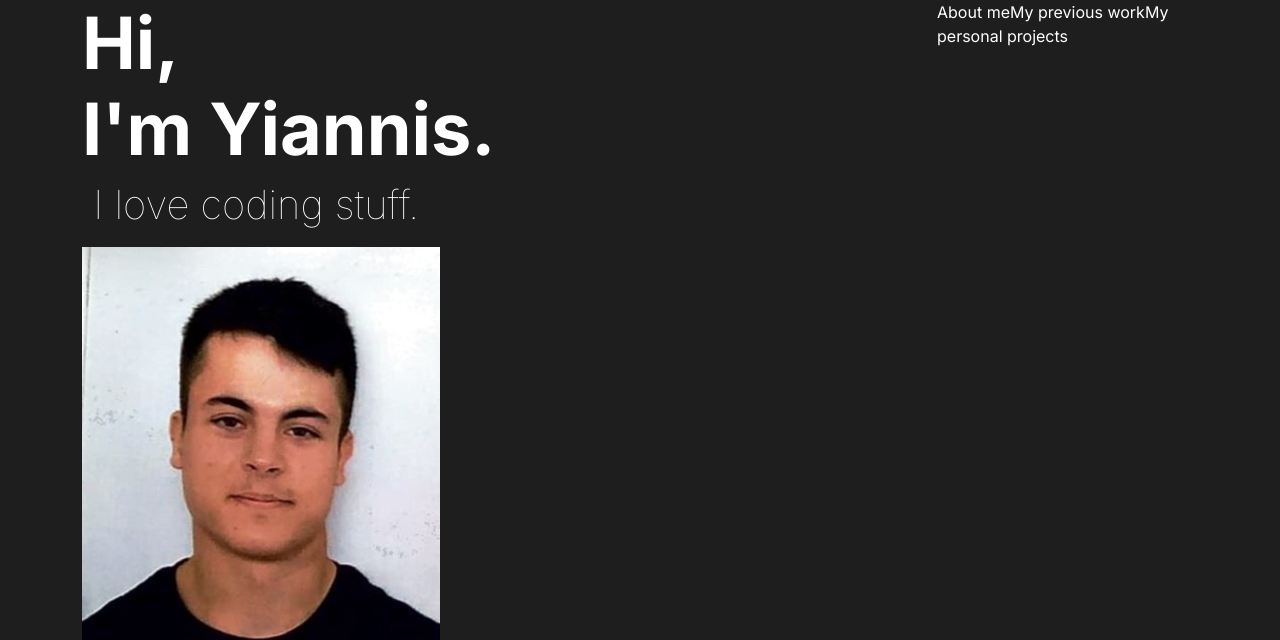
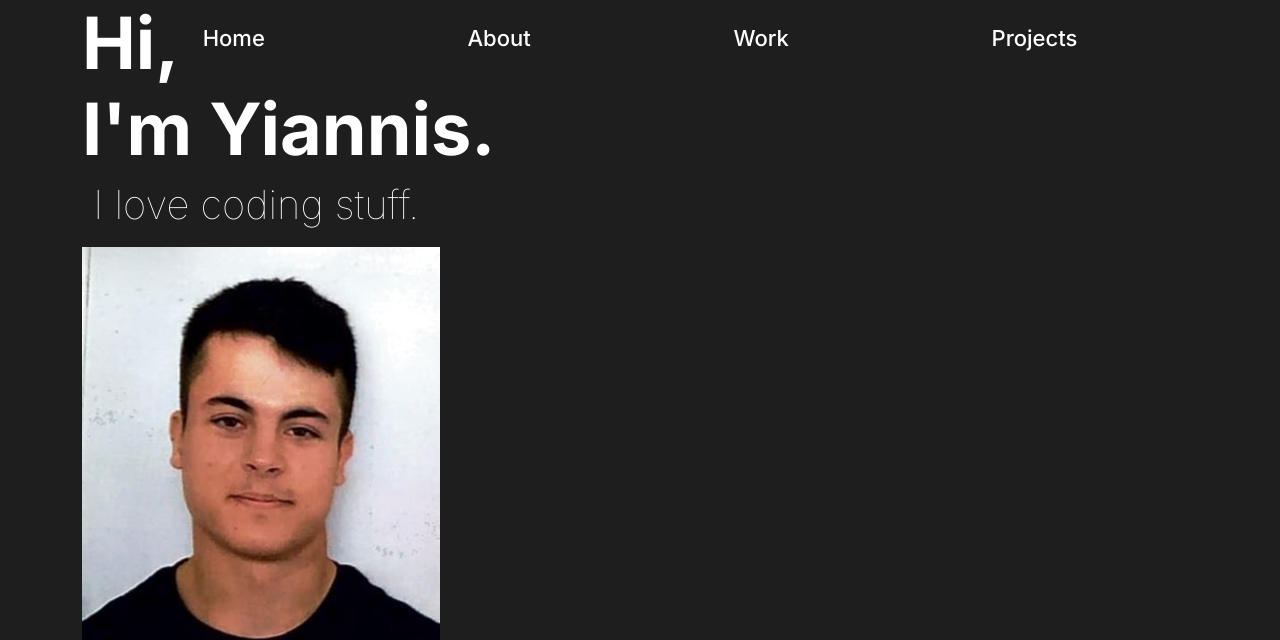
Before and after one commit to yiannisha/personal-website, a Gatsby site: page / in a window 1280 px wide. Shown: the top 640 px of the page. Built offline with nearby package versions, Linux system fonts and the light colour scheme; Gatsby itself is replaced by a stand-in of ours.

Commit message:
Add Header and minor fixes in Projects page

```diff
--- /dev/null
+++ b/src/components/Header.js
@@ -0,0 +1,29 @@
+import * as React from "react";
+import { Link } from "gatsby";
+import { capitalize } from "../utils";
+
+import * as styles from "../styles/page.module.css";
+import * as headerStyles from "../styles/header.module.css";
+
+const Header = ({ routes, current }) => {
+
+    const links = Object.keys(routes).map(key => {
+        const name = capitalize(key)
+        return (
+            <Link to={routes[key].path}
+            className={`text-reset text-decoration-none ${(current===key) ? styles.underlinePermanent:styles.underline} ${styles[`underline${name}`]}`}
+            style={{color: (current===key)? "red":"white"}}
+            >
+                { name }
+            </Link>
+        )
+    });
+
+    return (
+        <div className={`${headerStyles.header}`}>
+            { links }
+        </div>
+    );
+}
+
+export default Header;
--- a/src/containers/Page.js
+++ b/src/containers/Page.js
@@ -1,12 +1,30 @@
 import * as React from 'react';
+
+import Header from '../components/Header';
 
 import 'bootstrap/dist/css/bootstrap.min.css';
 import 'font-awesome/css/font-awesome.min.css';
 import '../styles/page.module.css';
 
 const Page = (props) => {
+    const routes = {
+        home: {
+            path: "/",
+        },
+        about: {
+            path: "/about",
+        },
+        work: {
+            path: "/work",
+        },
+        projects: {
+            path: "/projects",
+        },
+    };
+
     return (
         <main>
+            <Header routes={routes} current={props.current} />
             {props.children}
         </main>
     );
--- a/src/pages/index.js
+++ b/src/pages/index.js
@@ -14,7 +14,7 @@ import * as animationStyles from "../styles/animations.module.css";
 
 const HomePage = () => {
   return (
-    <Page>
+    <Page current="home">
       <Container className={styles.maxHeight}>
         <Row className={styles.maxHeight}>
           <Col md={6} className={homePageStyles.headerCol}>
@@ -60,7 +60,7 @@ const HomePage = () => {
               </a>
             </div>
           </Col>
-          <Col  md={{ size: 3, offset: 3}} className={`${homePageStyles.navigationCol} ${animationStyles.fadeInRight}`} style={{animationDelay: `4.2s`}}>
+          {/* <Col  md={{ size: 3, offset: 3}} className={`${homePageStyles.navigationCol} ${animationStyles.fadeInRight}`} style={{animationDelay: `4.2s`}}>
             <NavigationLink
             type="about"
             href="/about"
@@ -85,7 +85,7 @@ const HomePage = () => {
             >
               My personal projects
             </NavigationLink>
-          </Col>
+          </Col> */}
         </Row>
       </Container>
     </Page>
--- /dev/null
+++ b/src/styles/header.module.css
@@ -0,0 +1,16 @@
+.header {
+    position: fixed;
+    top: 0;
+    width: 100%;
+
+    display: flex;
+    flex-direction: row;
+    justify-content: space-evenly;
+
+    z-index: 10;
+
+    padding-top: 1em;
+
+    font-size: 22px;
+    font-weight: 500;
+}
--- a/src/styles/page.module.css
+++ b/src/styles/page.module.css
@@ -15,7 +15,7 @@ html {
 
 body {
     min-height: 100%;
-    background-color: var(--primary-bg);
+    background-color: var(--primary-bg) !important;
 }
 
 main {
@@ -96,6 +96,10 @@ h1, h2, h3, h4, h5, p, li, div, span {
     background-color: var(--primary-theme-work);
 }
 
+.underline-home::after {
+    background-color: var(--primary-text);
+}
+
 @media only screen and (max-width: 913px) {
 
     .top-row {
--- a/src/templates/project.js
+++ b/src/templates/project.js
@@ -6,7 +6,7 @@ import ShowPage from "../containers/ShowPage";
 const Component = (props) => {
 
     return (
-        <Page>
+        <Page current="projects">
             <ShowPage type="projects" projectData={props.pageContext} />
         </Page>
     );
```
Also changed, not shown: src/pages/about.js (added, +15 -0 lines), src/pages/projects/index.js (+3 -5 lines), src/pages/work.js (added, +15 -0 lines), src/styles/projects.module.css (+5 -2 lines).
